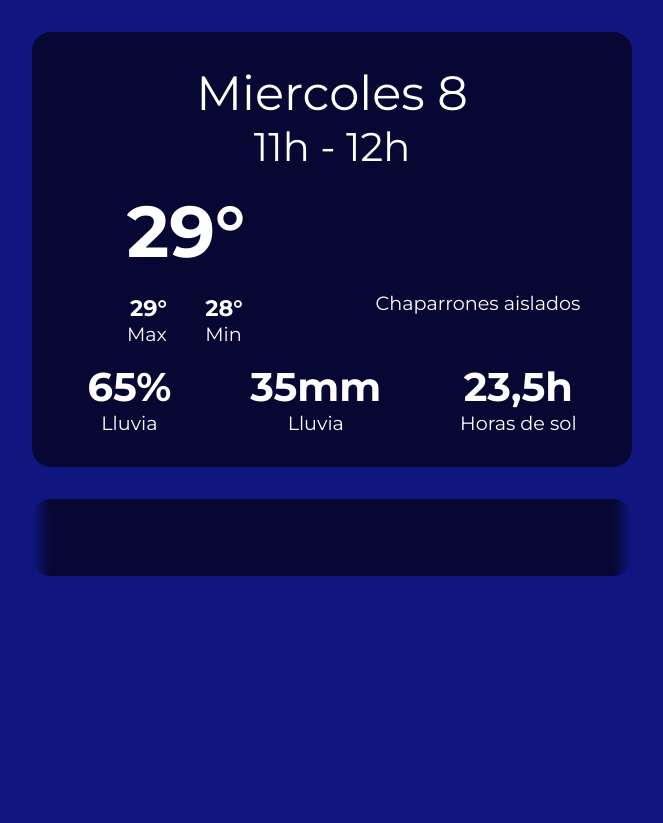
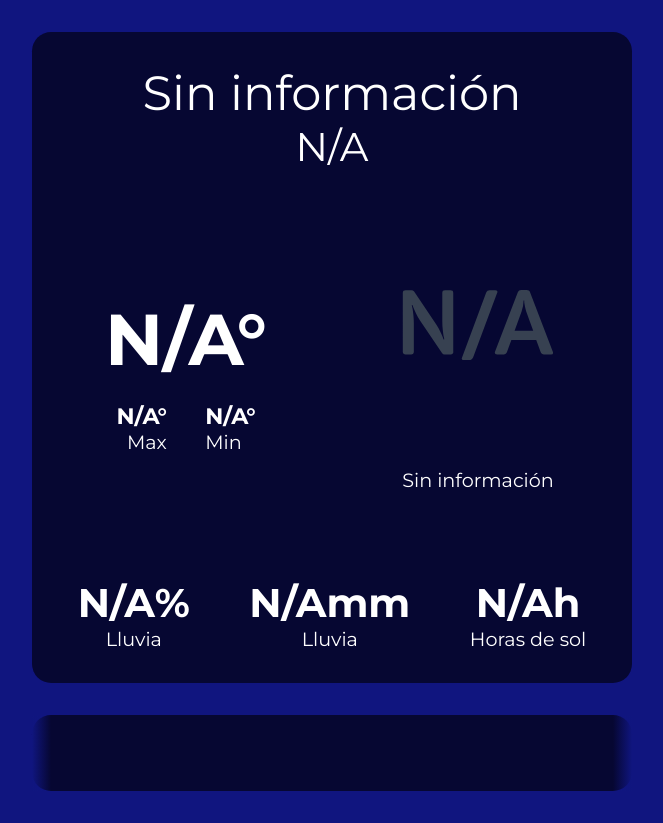
Before and after one commit to PiojoPringlense/tiempo, a plain HTML site: page index.html in a window 1280 px wide. Shown: the whole page, without its empty margins (308-971 px from the left). Before the commit the page ends 800 px from the top, so only its background shows below. Drawn offline with nearby package versions, Linux system fonts and the light colour scheme; no server answers.

Commit message:
Add files via upload

```diff
--- a/index.html
+++ b/index.html
@@ -18,41 +18,37 @@
 	<body>
 		<div class="details_container">
 			<div class="date_container">
-				<h1 class="date">Miercoles 8</h1>
-				<h1 class="hour">11h - 12h</h1>
+				<h1 class="date">Sin información</h1>
+				<h1 class="hour">N/A</h1>
 			</div>
 			<div class="temp_container">
-				<h1 class="t-curr">29°</h1>
+				<h1 class="t-curr">N/A°</h1>
 				<div class="t-max">
-					<span id="tmax">29°</span>
+					<span id="tmax">N/A°</span>
 					<p>Max</p>
 				</div>
 				<div class="t-min">
-					<span id="tmin">28°</span>
+					<span id="tmin">N/A°</span>
 					<p>Min</p>
 				</div>
 			</div>
 			<div class="weather_container">
 				<div class="icon">
-					<img
-						id="icon"
-						src="./weather-icons-master/production/fill/darksky/partly-cloudy-day-rain.svg"
-						alt=""
-					/>
+					<img id="icon" src="./icons/not-available.svg" alt="" />
 				</div>
-				<p class="weather_description">Chaparrones aislados</p>
+				<p class="weather_description">Sin información</p>
 			</div>
 			<div class="rain-sun_container">
 				<div class="rain_container">
-					<h2 class="weather_details_text" id="rain_proba">65%</h2>
+					<h2 class="weather_details_text" id="rain_proba">N/A%</h2>
 					<p>Lluvia</p>
 				</div>
 				<div class="rain_container">
-					<h2 class="weather_details_text" id="rain_total">35mm</h2>
+					<h2 class="weather_details_text" id="rain_total">N/Amm</h2>
 					<p>Lluvia</p>
 				</div>
 				<div class="sun_container">
-					<h2 class="weather_details_text" id="sun_time">23,5h</h2>
+					<h2 class="weather_details_text" id="sun_time">N/Ah</h2>
 					<p>Horas de sol</p>
 				</div>
 			</div>
--- a/script.js
+++ b/script.js
@@ -90,6 +90,11 @@ function getWeatherData(){
                 quarterNode.querySelector('.rain_vol_bar').style = "height:"+ quarter.rr10*5 +"px"
                 quarterNode.querySelector('img').src = conditions[quarter.weather].icon
                 dayNode.querySelector('.days').appendChild(quarterNode)
+
+                // quarterNode.addEventListener('click', () => {
+                //     console.log('click')
+                //     updateDataDetails(weatherData,quarter.day,quarter.period)
+                // })
             })
             container.appendChild(dayNode)
         })
```
